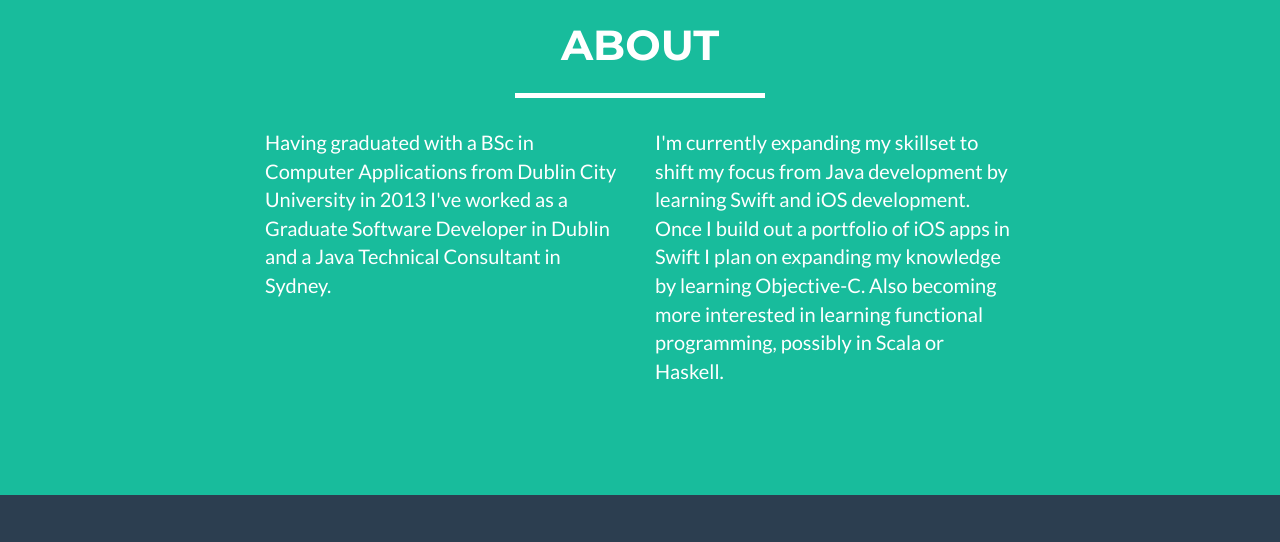
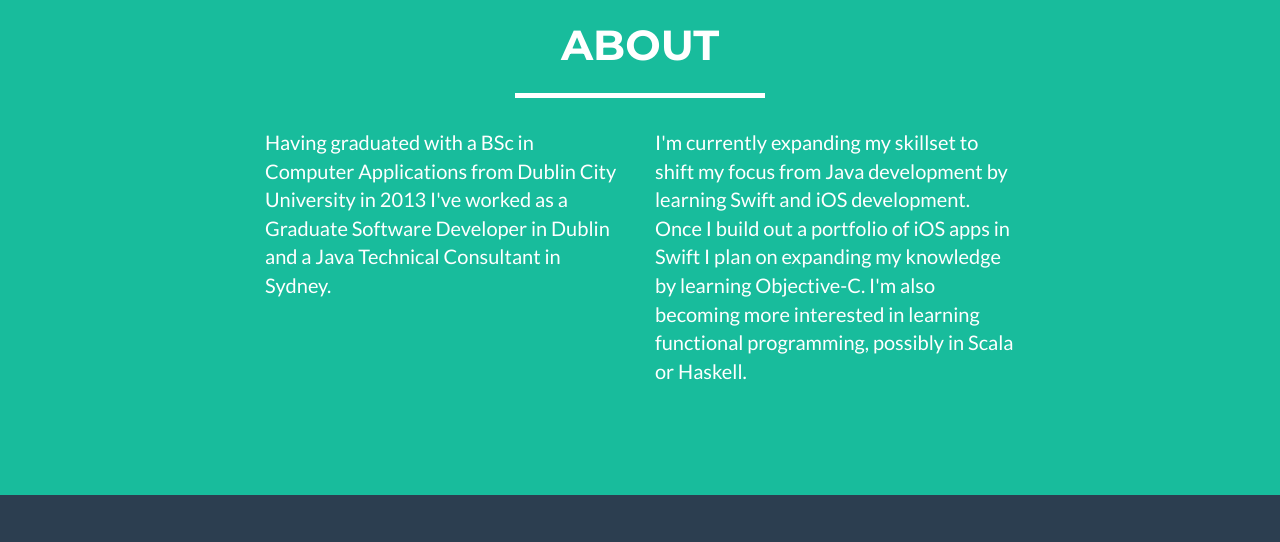
Before and after one commit to marcexmachina/marcexmachina.github.io, a website: page index.html in a window 1280 px wide. Shown: the part 1780-2322 px from the top of the page. Drawn offline with nearby package versions, Linux system fonts and the light colour scheme.

Commit message:
Update index.html

```diff
--- a/index.html
+++ b/index.html
@@ -171,7 +171,7 @@
                     <p>Having graduated with a BSc in Computer Applications from Dublin City University in 2013 I've worked as a Graduate Software Developer in Dublin and a Java Technical Consultant in Sydney.</p>
                 </div>
                 <div class="col-lg-4">
-                    <p>I'm currently expanding my skillset to shift my focus from Java development by learning Swift and iOS development. Once I build out a portfolio of iOS apps in Swift I plan on expanding my knowledge by learning Objective-C. Also becoming more interested in learning functional programming, possibly in Scala or Haskell.</p>
+                    <p>I'm currently expanding my skillset to shift my focus from Java development by learning Swift and iOS development. Once I build out a portfolio of iOS apps in Swift I plan on expanding my knowledge by learning Objective-C. I'm also becoming more interested in learning functional programming, possibly in Scala or Haskell.</p>
                 </div>
             </div>
         </div>
```
